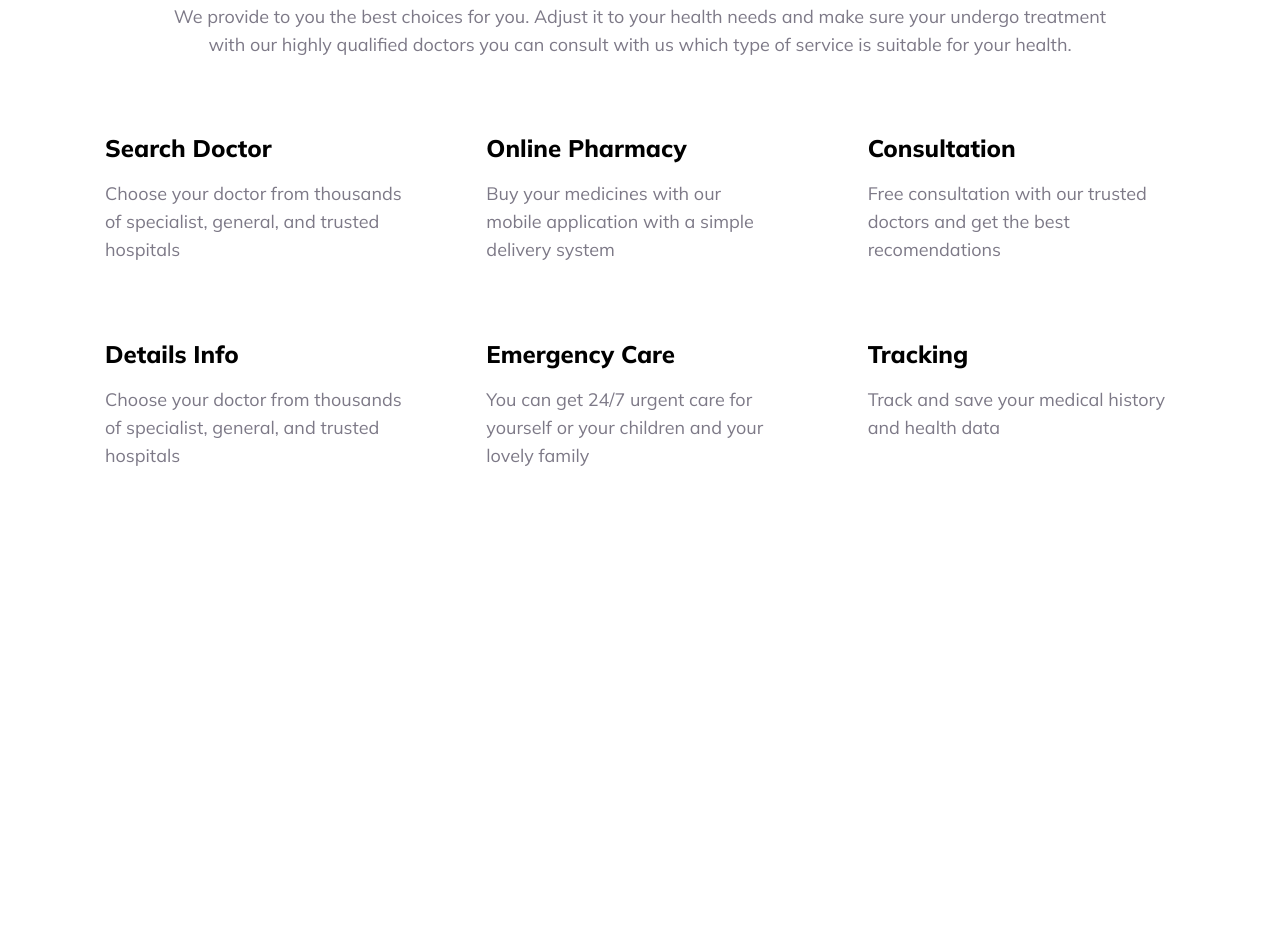
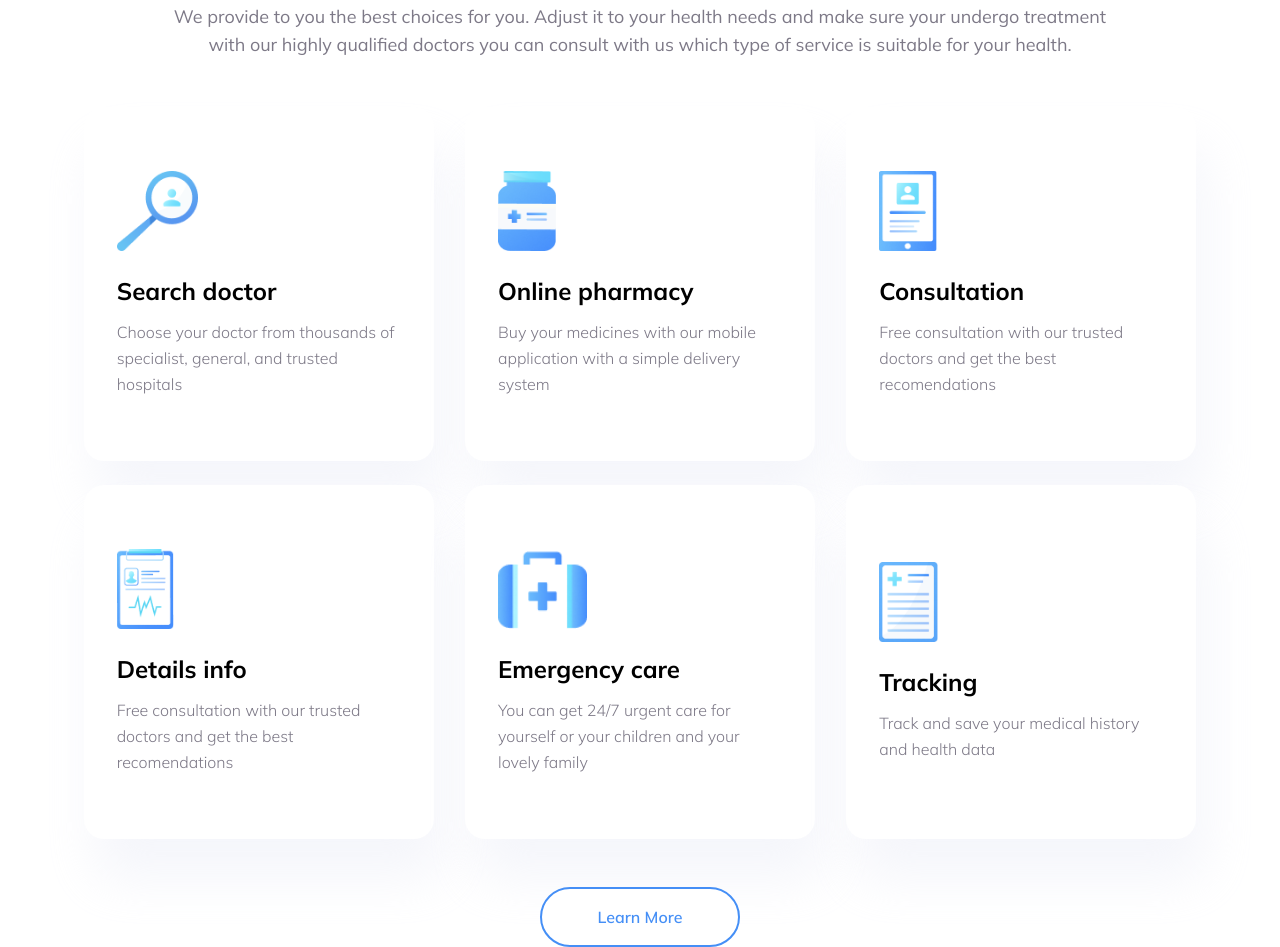
Before and after one commit to yasin-coded/ostad_m14_assignment, a website: page index.html in a window 1280 px wide. Shown: the part 810-1757 px from the top of the page. Before the commit the page ends 1305 px from the top, so only its background shows below. Drawn offline with nearby package versions, Linux system fonts and the light colour scheme; files that its build step writes are made by us from their sources.

Commit message:
Completed services section with images

```diff
--- a/index.html
+++ b/index.html
@@ -20,7 +20,7 @@
             <a href="#" class="flex items-center gap-3 no-underline group">
 
                 <div
-                    class="flex h-10 w-10 items-center justify-center rounded-full bg-[#458FF6] text-xl font-bold text-white select-none">
+                    class="flex h-10 w-10 items-center justify-center rounded-full bg-brand-color text-xl font-bold text-white select-none">
                     T
                 </div>
                 <span class="text-2xl font-bold text-[#233348]">Trafalgar</span>
@@ -57,7 +57,7 @@
                 </p>
                 <div class="pt-2">
                     <button
-                        class="cursor-pointer rounded-full bg-[#458FF6] px-10 py-3.5 text-base font-semibold text-white transition-all hover:bg-blue-600 hover:shadow-md">
+                        class="cursor-pointer rounded-full bg-brand-color px-10 py-3.5 text-base font-semibold text-white hover:bg-brand-color-dark hover:shadow-xl hover:scale-105 transition-all">
                         Consult today
                     </button>
                 </div>
@@ -65,7 +65,7 @@
 
             <!-- Image -->
             <div class="flex flex-1 items-center justify-center lg:justify-end">
-                <img src="./images/Hero_Section.png" alt="Virtual healthcare illustration"
+                <img src="./images/Hero_Section.png" alt="Virtual healthcare"
                     class="w-full max-w-lg lg:max-w-xl">
             </div>
         </section>
@@ -82,54 +82,82 @@
                 for your health.
             </p>
 
-            <div class="mt-12 grid gap-6 sm:grid-cols-2 lg:grid-cols-3 ">
+            <div class="mt-12 grid gap-6 sm:grid-cols-2 lg:grid-cols-3 justify-items-center">
 
-                <article class="rounded-2xl border border-transparent hover:border-blue-500 hover:shadow-lg p-6 transition-all"><!--1-->
-                    <h3 class="text-2xl font-extrabold mb-4">Search Doctor</h3>
-                    <p class="text-body-text text-lg justify-center lg:text-left">
-                        Choose your doctor from thousands <br> of specialist, general, and trusted <br> hospitals
+                <article class="bg-white rounded-[20px] shadow-[10px_40px_50px_0_rgba(229,233,246,0.4)] border border-transparent hover:border-brand-color hover:shadow-xl w-87.5 h-88.5 p-8 flex flex-col justify-center transition-all duration-300"> <!--1-->
+                    <div class="mb-6">
+                        <img src="./images/Search.png" alt="Search doctor"
+                            class="h-20 w-auto object-contain">
+                    </div>
+                    <h3 class="text-2xl font-bold text-black mb-3">Search doctor</h3>
+                    <p class="text-body-text font-light text-base leading-relaxed">
+                        Choose your doctor from thousands of specialist, general, and trusted hospitals
                     </p>
                 </article>
 
-
-                <article class="rounded-2xl border border-transparent hover:border-blue-500 hover:shadow-lg p-6 transition-all"> <!--2-->
-                    <h3 class="text-2xl font-extrabold mb-4">Online Pharmacy</h3>
-                    <p class="text-body-text text-lg justify-center lg:text-left">
-                        Buy your medicines with our <br> mobile application with a simple <br> delivery system
+                <article class="bg-white rounded-[20px] shadow-[10px_40px_50px_0_rgba(229,233,246,0.4)] border border-transparent hover:border-brand-color hover:shadow-xl w-87.5 h-88.5 p-8 flex flex-col justify-center transition-all duration-300"> <!--2-->
+                    <div class="mb-6">
+                        <img src="./images/Medicine.png" alt="Online pharmacy"
+                            class="h-20 w-auto object-contain">
+                    </div>
+                    <h3 class="text-2xl font-bold text-black mb-3">Online pharmacy</h3>
+                    <p class="text-body-text font-light text-base leading-relaxed">
+                        Buy your medicines with our mobile application with a simple delivery system
                     </p>
                 </article>
 
-                <article class="rounded-2xl border border-transparent hover:border-blue-500 hover:shadow-lg p-6 transition-all"> <!--3-->
-                    <h3 class="text-2xl font-extrabold mb-4">Consultation</h3>
-                    <p class="text-body-text text-lg justify-center lg:text-left">
-                        Free consultation with our trusted <br> doctors and get the best <br> recomendations
-                    </p>
-
-                </article>
-
-                <article class="rounded-2xl border border-transparent hover:border-blue-500 hover:shadow-lg p-6 transition-all"> <!--3-->
-                    <h3 class="text-2xl font-extrabold mb-4">Details Info</h3>
-                    <p class="text-body-text text-lg justify-center lg:text-left">
-                        Choose your doctor from thousands <br> of specialist, general, and trusted <br> hospitals
+                <article class="bg-white rounded-[20px] shadow-[10px_40px_50px_0_rgba(229,233,246,0.4)] border border-transparent hover:border-brand-color hover:shadow-xl w-87.5 h-88.5 p-8 flex flex-col justify-center transition-all duration-300"> <!--3-->
+                    <div class="mb-6">
+                        <img src="./images/Info.png" alt="Consultation"
+                            class="h-20 w-auto object-contain">
+                    </div>
+                    <h3 class="text-2xl font-bold text-black mb-3">Consultation</h3>
+                    <p class="text-body-text font-light text-base leading-relaxed">
+                        Free consultation with our trusted doctors and get the best recomendations
                     </p>
                 </article>
 
-                <article class="rounded-2xl border border-transparent hover:border-blue-500 hover:shadow-lg p-6 transition-all"> <!--5-->
-                    <h3 class="text-2xl font-extrabold mb-4">Emergency Care</h3>
-                    <p class="text-body-text text-lg justify-center lg:text-left">
-                        You can get 24/7 urgent care for <br> yourself or your children and your <br> lovely family
-                    </p>
-
-                </article>
-
-                <article class="rounded-2xl border border-transparent hover:border-blue-500 hover:shadow-lg p-6 transition-all"> <!--6-->
-                    <h3 class="text-2xl font-extrabold mb-4">Tracking</h3>
-                    <p class="text-body-text text-lg justify-center lg:text-left">
-                        Track and save your medical history <br> and health data
+                <article class="bg-white rounded-[20px] shadow-[10px_40px_50px_0_rgba(229,233,246,0.4)] border border-transparent hover:border-brand-color hover:shadow-xl w-87.5 h-88.5 p-8 flex flex-col justify-center transition-all duration-300"> <!--4-->
+                    <div class="mb-6">
+                        <img src="./images/Report.png" alt="Details info"
+                            class="h-20 w-auto object-contain">
+                    </div>
+                    <h3 class="text-2xl font-bold text-black mb-3">Details info</h3>
+                    <p class="text-body-text font-light text-base leading-relaxed">
+                        Free consultation with our trusted doctors and get the best recomendations
                     </p>
                 </article>
 
+                <article class="bg-white rounded-[20px] shadow-[10px_40px_50px_0_rgba(229,233,246,0.4)] border border-transparent hover:border-brand-color hover:shadow-xl w-87.5 h-88.5 p-8 flex flex-col justify-center transition-all duration-300"> <!--5-->
+                    <div class="mb-6">
+                        <img src="./images/First_aid.png" alt="Emergency care"
+                            class="h-20 w-auto object-contain">
+                    </div>
+                    <h3 class="text-2xl font-bold text-black mb-3">Emergency care</h3>
+                    <p class="text-body-text font-light text-base leading-relaxed">
+                        You can get 24/7 urgent care for yourself or your children and your lovely family
+                    </p>
+                </article>
+
+                <article class="bg-white rounded-[20px] shadow-[10px_40px_50px_0_rgba(229,233,246,0.4)] border border-transparent hover:border-brand-color hover:shadow-xl w-87.5 h-88.5 p-8 flex flex-col justify-center transition-all duration-300"> <!--6-->
+                    <div class="mb-6">
+                        <img src="./images/Note.png" alt="Tracking"
+                            class="h-20 w-auto object-contain">
+                    </div>
+                    <h3 class="text-2xl font-bold text-black mb-3">Tracking</h3>
+                    <p class="text-body-text font-light text-base leading-relaxed">
+                        Track and save your medical history and health data
+                    </p>
+                </article>
             </div>
+
+            <!-- Learn More Button -->
+            <div class="mt-12 flex justify-center">
+                <button class="cursor-pointer rounded-full bg-white border-2 border-brand-color w-50 h-15 flex items-center justify-center text-base font-semibold text-brand-color hover:bg-brand-color hover:text-white hover:shadow-xl hover:scale-105 transition-all">
+                    Learn More
+                </button>
+            </div>
+
 
 
 
--- a/src/input.css
+++ b/src/input.css
@@ -4,4 +4,6 @@
   --color-navbar-text: #1F1534;
   --color-navbar-light: #458DFC;
   --color-body-text: #7D7987;
+  --color-brand-color: #458FF6;
+  --color-brand-color-dark: #4175c7;
 }
```
Also changed, not shown: images/First_aid.png (added), images/Info.png (added), images/Medicine.png (added), images/Note.png (added), images/Report.png (added), images/Search.png (added).
